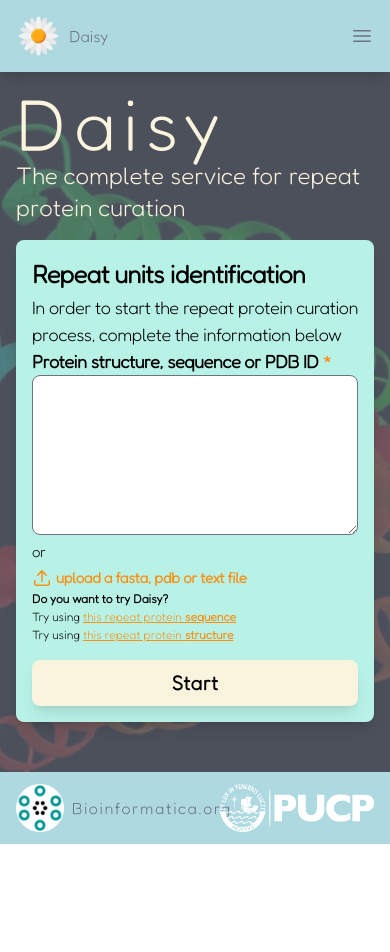
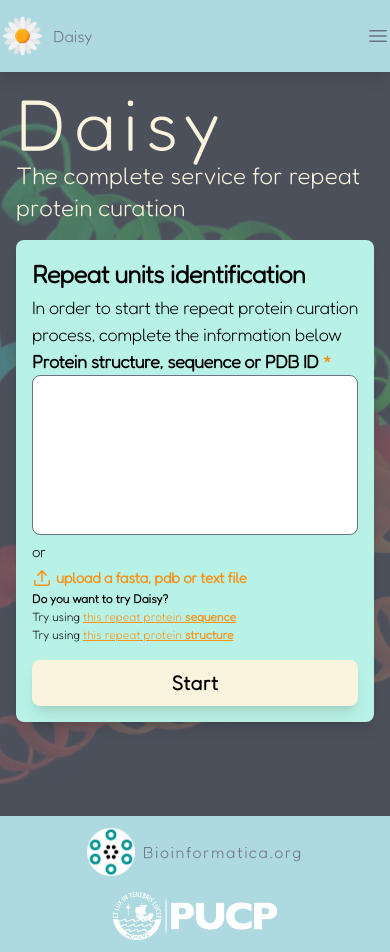
Before and after one commit to iKurito/daisy-web, a React (Vite) app: page /home in a window 390 px wide. Before the commit the page ends 844 px from the top, so only its background shows below. Built offline with nearby package versions, Linux system fonts and the light colour scheme.

Commit message:
feat: responsive design

```diff
--- a/src/components/Footer/Footer.tsx
+++ b/src/components/Footer/Footer.tsx
@@ -2,8 +2,8 @@ import { Link } from 'react-router-dom';
 
 export function Footer() {
   return (
-    <footer className="absolute bottom-0 w-full bg-primary">
-      <div className="max-w-[1440px] mx-auto px-4 py-3 flex justify-between items-center">
+    <footer className="relative lg:absolute bottom-0 w-full bg-primary">
+      <div className="max-w-[1440px] mx-auto py-3 flex flex-col xs:flex-row gap-4 justify-between items-center">
         <Link
           to="https://bioinformatica.org"
           target="_blank"
--- a/src/components/Navbar/Navbar.tsx
+++ b/src/components/Navbar/Navbar.tsx
@@ -8,7 +8,7 @@ export function Navbar() {
 
   return (
     <nav className="sticky top-0 z-50 shadow-lg bg-primary">
-      <div className="max-w-[1440px] mx-auto px-4 py-3 flex justify-between items-center">
+      <div className="max-w-[1440px] mx-auto py-3 flex justify-between items-center">
         <ul className="flex">
           <li>
             <Link to={PublicRoutes.HOME} className="flex items-center gap-2">
--- a/src/pages/Home/HomePage.tsx
+++ b/src/pages/Home/HomePage.tsx
@@ -6,7 +6,7 @@ function HomePage() {
       <div className="max-w-[1440px] md:mx-auto hero min-h-[calc(100vh_-_100px)] w-full">
         <div className="cover min-h-[calc(100vh_-_100px)] w-full flex justify-between">
           <div className="flex flex-col lg:flex-row gap-4 sm:gap-10 z-50 place-items-center p-4 sm:p-10">
-            <div className="col-span-2 lg:col-span-1 lg:mb-10">
+            <div className="lg:mb-10">
               <h1 className="text-7xl xs:text-9xl sm:text-[150px] text-third tracking-widest">
                 Daisy
               </h1>
@@ -14,8 +14,8 @@ function HomePage() {
                 The complete service for repeat protein curation
               </h2>
             </div>
-            <div className="col-span-2 lg:col-span-1">
-              <div className="p-4 rounded-lg bg-secondary shadow-lg">
+            <div className="">
+              <div className="p-4 rounded-lg bg-secondary shadow-lg w-full xl:w-[700px] 2xl:w-[800px]">
                 <h3 className="text-[25px] xs:text-[30px] sm:text-[35px] text-black tracking-tight font-bold">
                   Repeat units identification
                 </h3>
@@ -27,7 +27,7 @@ function HomePage() {
                   Protein structure, sequence or PDB ID{' '}
                   <span className="text-fourth">*</span>
                 </h4>
-                <textarea className="w-full border rounded-lg h-40 border-gray-500" />
+                <textarea className="w-full border rounded-lg h-40 border-gray-500 outline-none px-3 py-2 resize-none" />
                 <div className="flex flex-col xs:flex-row xs:inline-flex xs:items-center gap-1">
                   <span className="text-[15px] sm:text-[20px] text-black tracking-tight">
                     or
```
